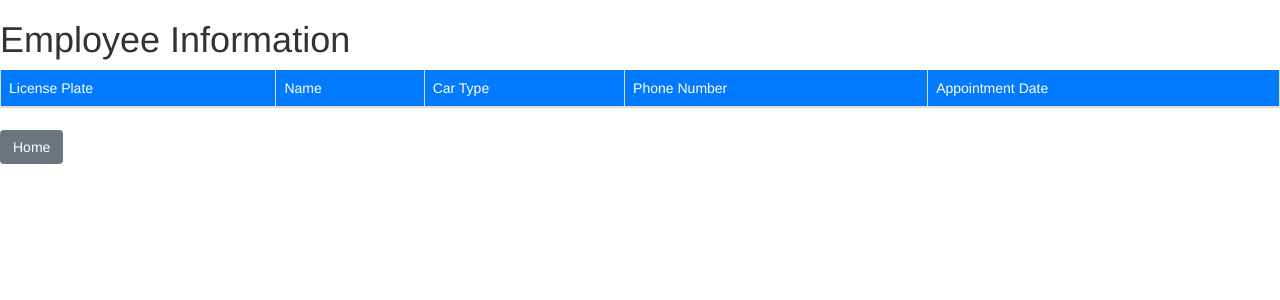
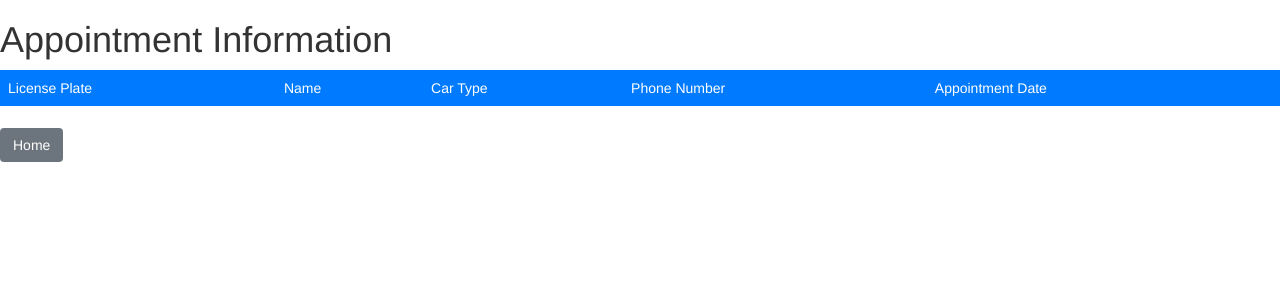
Before and after one commit to athicus/Flask_Project2, a Flask app: page /info in a window 1280 px wide. Shown: the top 300 px of the page. Run offline with Flask 3, Linux system fonts and the light colour scheme; data that the repository does not hold is empty; some libraries are stand-ins or nearby versions.

Commit message:
Update info.htm

```diff
--- a/templates/info.htm
+++ b/templates/info.htm
@@ -5,10 +5,10 @@
       {% extends "bootstrap/base.html" %}
 
       {% block content %}
-      <h1>Employee Information</h1>
+      <h1>Appointment Information</h1>
 
 
-      <table class="table table-dark table-bordered">
+      <table class="table table-dark">
          <thead class="bg-primary">
             <td>License Plate</td>
             <td>Name</td>
```
